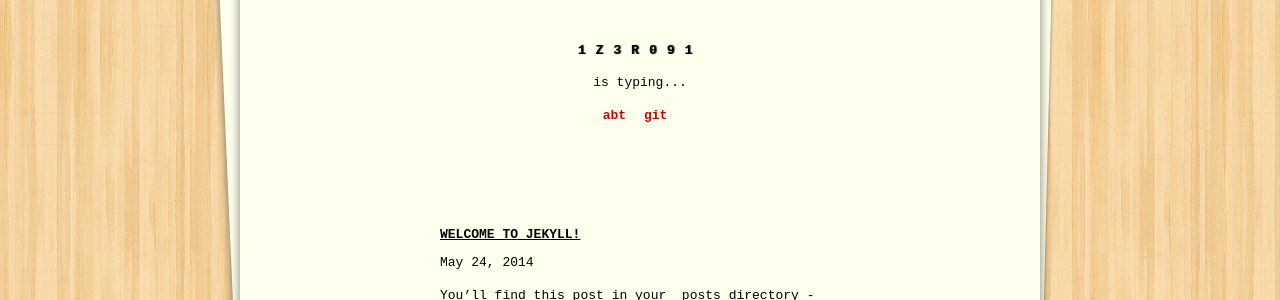
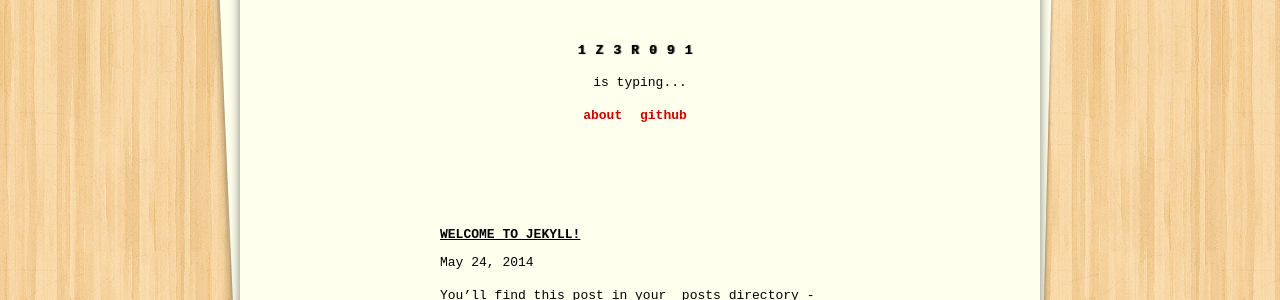
Before and after one commit to alixedi/typewriter, a Jekyll site: the page built from index.html, in a window 1280 px wide. Shown: the part 268-568 px from the top of the page. Built offline with Jekyll 4.4.1, drawn with Linux system fonts in a browser that asks for light colours; the list of posts is cut into pages by our own code.

Commit message:
Update _config.yml

```diff
--- a/_config.yml
+++ b/_config.yml
@@ -12,7 +12,7 @@ paginate: 3
 
 # Links
 links:
-  - title: "abt"
+  - title: "about"
     url: /about
-  - title: "git"
+  - title: "github"
     url: http://github.com/1z3r091
```
